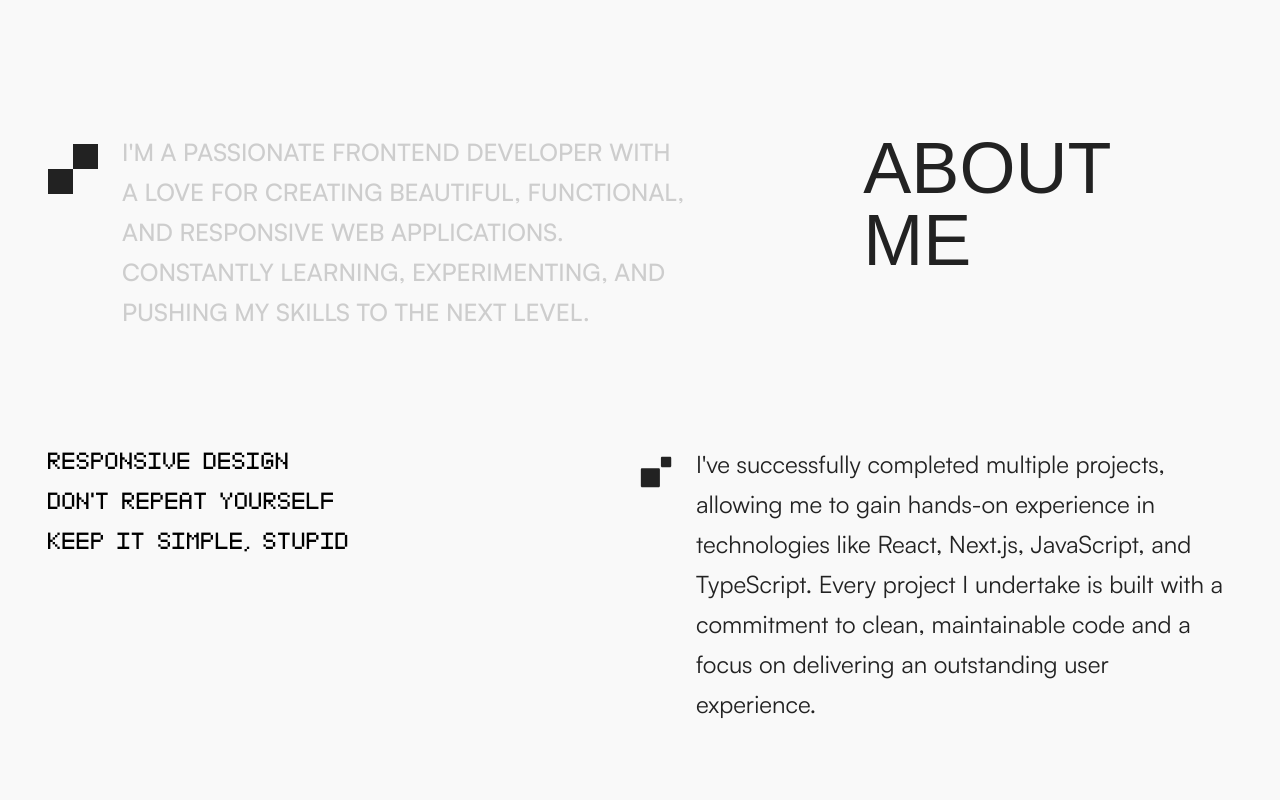
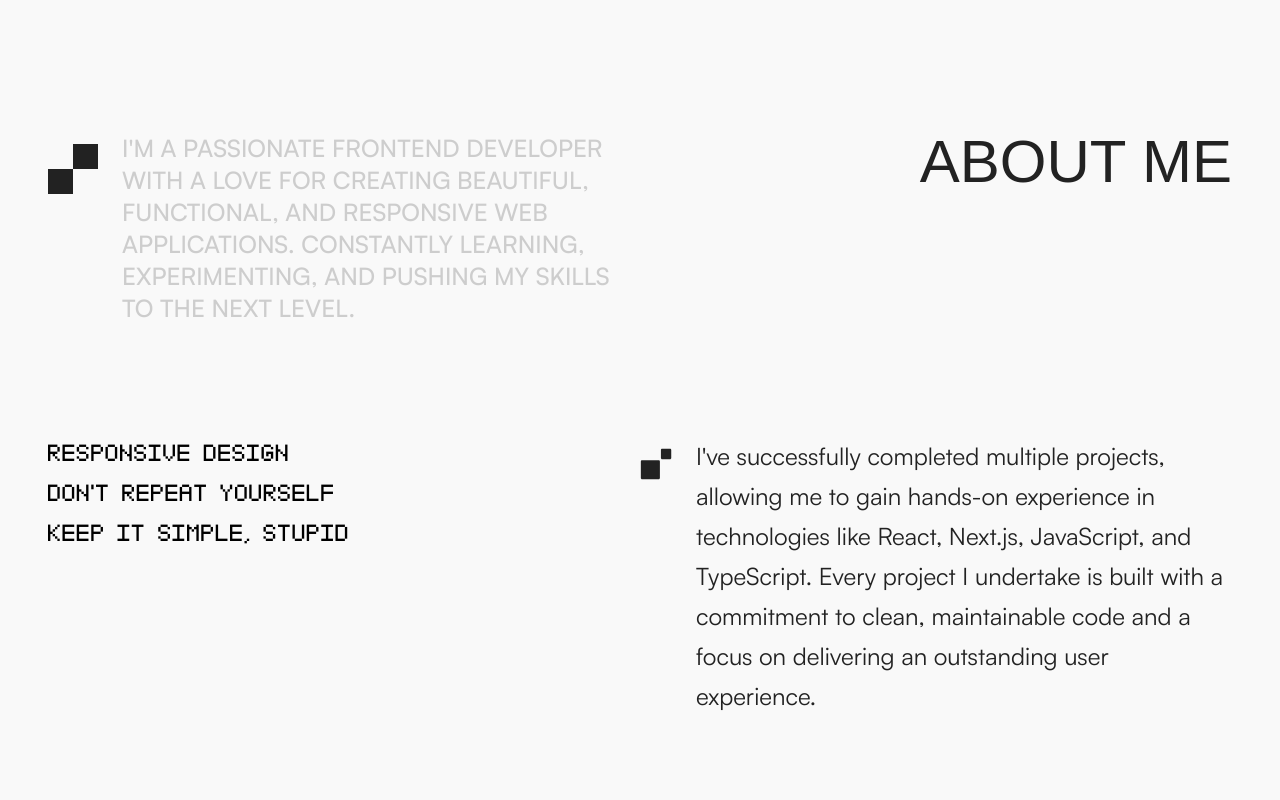
Before and after one commit to JakubKrawiec2001/portfolio, a React (Vite) app: page / in a window 1280 px wide. Shown: the part 860-1660 px from the top of the page. Built offline with nearby package versions, Linux system fonts and the light colour scheme; a web font is replaced by a local one.

Commit message:
Change styles in about section

```diff
--- a/src/App.jsx
+++ b/src/App.jsx
@@ -24,8 +24,9 @@ function App() {
 	requestAnimationFrame(raf);
 
 	return (
+		// TODO: overflow-x-hidden niszczy nachodzący scroll w techstack i contact
 		<main className="min-h-screen w-screen">
-			<div className="px-4 2lg:px-12">
+			<div className="px-4 2lg:px-12 overflow-x-hidden">
 				<Nav />
 				<MobileMenu />
 				<Hero />
--- a/src/components/About.jsx
+++ b/src/components/About.jsx
@@ -92,29 +92,33 @@ const About = () => {
 	}, []);
 
 	return (
-		<div id="about" className="flex flex-col gap-28 mt-[12em] pb-28">
-			<div className="flex justify-between items-start">
-				<div className="flex gap-6 items-start w-[70%]">
+		<div
+			id="about"
+			className="flex flex-col gap-16 md:gap-28 mt-[8em] md:mt-[12em] pb-28">
+			<div className="flex flex-col md:flex-row gap-16 md:gap-0 justify-between items-start">
+				<div className="flex gap-6 items-start md:w-[70%] 2lg:w-[60%] order-1 md:order-0">
 					<img src={squares1} alt="" className="w-[50px] mt-3" />
 
-					<div className="w-[70%]">
+					<div className="md:w-[70%]">
 						{`I'm a passionate frontend developer with a love for creating beautiful, functional, and responsive web applications. Constantly learning, experimenting, and pushing my skills to the next level.`
 							.split(" ")
 							.map((word, index) => (
 								<span
 									ref={(el) => (firstAboutTextRef.current[index] = el)}
 									key={index}
-									className="text-2xl font-satoshi-medium text-custom-black uppercase leading-10">
+									className="text-lg 2lg:text-2xl font-satoshi-medium text-custom-black uppercase leading-10">
 									{word}{" "}
 								</span>
 							))}
 					</div>
 				</div>
-				<h2 id="aboutHeading" className="text-custom-black uppercase text-7xl">
+				<h2
+					id="aboutHeading"
+					className="text-custom-black uppercase text-4xl xs:text-5xl xl:text-6xl 2xl:text-7xl order-0 md:order-1">
 					about me
 				</h2>
 			</div>
-			<div className="flex justify-between items-start">
+			<div className="flex flex-col md:flex-row gap-16 md:gap-0 justify-between items-start">
 				<div className="flex flex-col gap-2">
 					<AnimatedText
 						trigger="#aboutTrigger"
@@ -135,8 +139,8 @@ const About = () => {
 						duration={0.1}
 					/>
 				</div>
-				<div className="flex gap-6 items-start w-[50%]" id="aboutText">
-					<img src={squares2} alt="" className="w-[50px] mt-3" />
+				<div className="flex gap-6 items-start md:w-[50%]" id="aboutText">
+					<img src={squares2} alt="" className="md:w-[50px] mt-3" />
 					<p className="text-2xl font-satoshi-regular text-custom-black leading-10 ">
 						{`I've successfully completed multiple projects, allowing me to gain
             hands-on experience in technologies like React, Next.js, JavaScript,
@@ -146,11 +150,11 @@ const About = () => {
 					</p>
 				</div>
 			</div>
-			<div className="flex justify-between items-end">
-				<div className="flex gap-6 items-start w-[70%]">
+			<div className="flex flex-col md:flex-row gap-16 md:gap-0 justify-between items-center md:items-end">
+				<div className="flex gap-6 items-start md:w-[70%]">
 					<img src={squares1} alt="" className="w-[50px] mt-3" />
 
-					<div className="w-[70%]">
+					<div className="md:w-[70%]">
 						{`I'm a passionate frontend developer with a love for creating beautiful, functional, and responsive web applications. Constantly learning, experimenting, and pushing my skills to the next level.`
 							.split(" ")
 							.map((word, index) => (
--- a/src/components/CustomLink.jsx
+++ b/src/components/CustomLink.jsx
@@ -8,7 +8,7 @@ const CustomLink = ({ label, link, containerClass, lineClass }) => {
 			rel="noreferrer"
 			className={`group flex gap-4 ${containerClass}`}>
 			<div className="flex flex-col gap-1 group-hover:gap-0 transition-all">
-				<p className="uppercase font-bitx text-3xl group-hover:text-custom-blue transition-colors">
+				<p className="uppercase font-bitx text-2xl lg:text-3xl group-hover:text-custom-blue transition-colors">
 					{label}
 				</p>
 				<div
```
